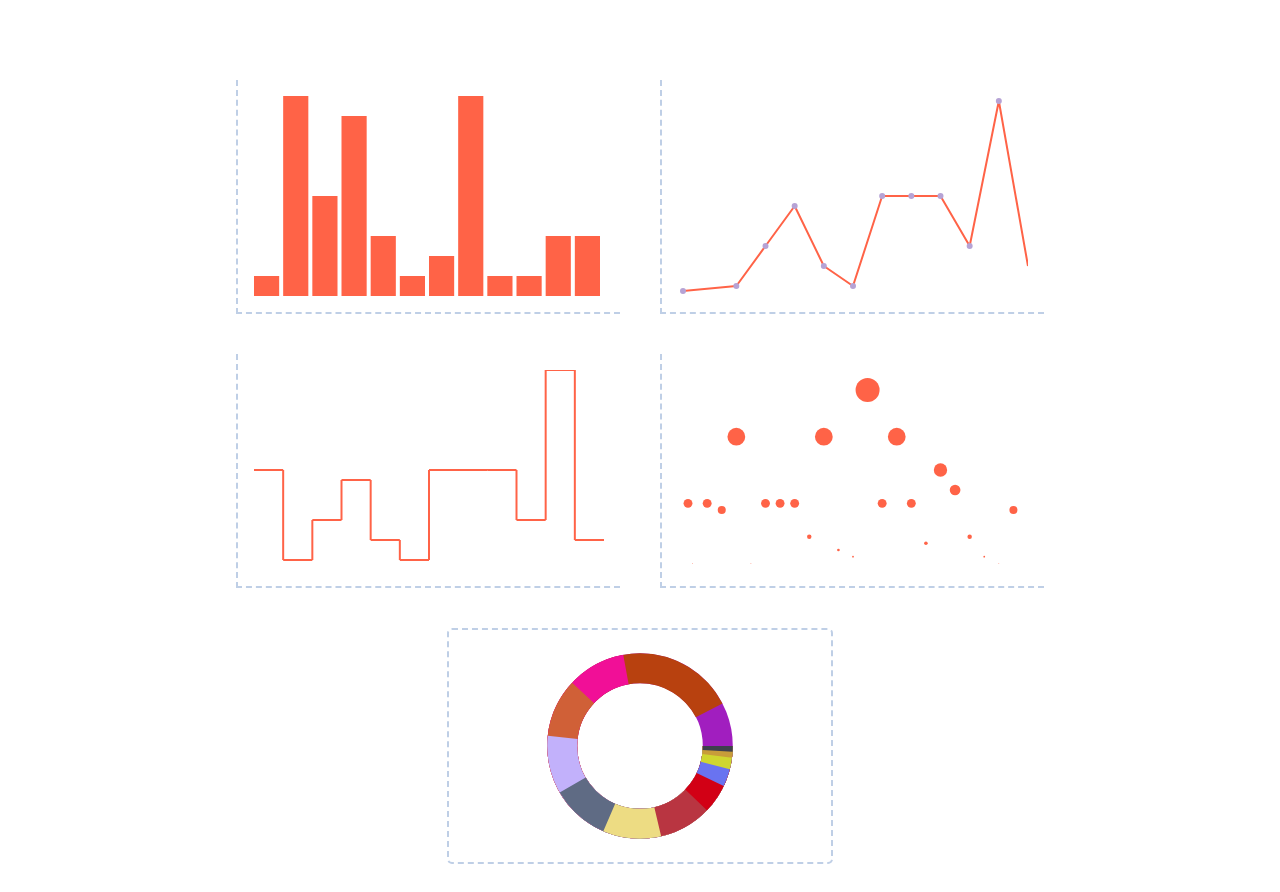
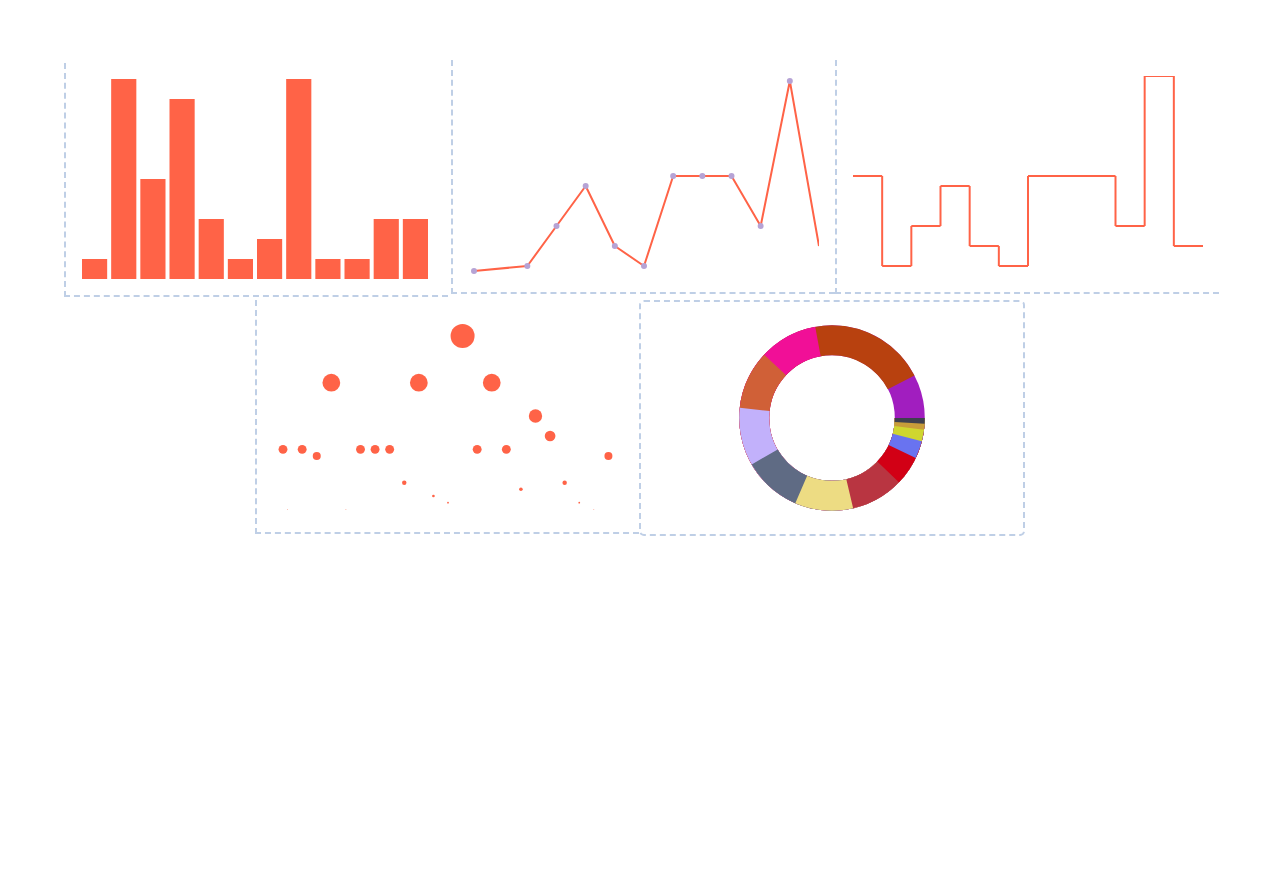
Before and after one commit to ahmetilhn/vue3-svg-charts, a Vue app: page / in a window 1280 px wide. After the commit the page ends 800 px from the top, so only its background shows below. Built offline with nearby package versions, Linux system fonts and the light colour scheme.

Commit message:
chart layout created, Columnchart improved

```diff
--- a/src/App.vue
+++ b/src/App.vue
@@ -1,4 +1,5 @@
 <template>
+  <div class="container">
     <column-chart
       :chartData="exampleChartData['column-chart-data']"
       chartHeight="200"
@@ -24,6 +25,7 @@
       chartHeight="200"
       chartWidth="350"
     />
+  </div>
 </template>
 
 <script lang="ts">
@@ -52,8 +54,8 @@ export default defineComponent({
 });
 </script>
 
-<style lang="scss">
-#app {
+<style lang="scss" scoped>
+.container {
   font-family: Avenir, Helvetica, Arial, sans-serif;
   -webkit-font-smoothing: antialiased;
   -moz-osx-font-smoothing: grayscale;
@@ -64,7 +66,7 @@ export default defineComponent({
   flex-direction: row;
   justify-content: center;
   flex-wrap: wrap;
-  div {
+  ::v-deep(.chart-layout) {
     margin: 20px;
   }
 }
--- a/src/components/charts/ColumnChart.vue
+++ b/src/components/charts/ColumnChart.vue
@@ -1,10 +1,13 @@
 <template>
-  <div
-    :style="{ width: chartWidth + 'px', height: chartHeight + 'px' }"
-    class="column-chart bordered"
+  <chart-layout
+    :chart-height="chartHeight"
+    :chart-width="chartWidth"
+    :is-error="!chartIsReady"
+    :tooltip="tooltip"
   >
-    <template v-if="chartIsReady">
-      <svg v-if="chartIsReady" :width="chartWidth" :height="chartHeight">
+    <template v-slot:chart>
+      <div class="column-chart bordered" v-if="chartIsReady">
+        <svg :width="chartWidth" :height="chartHeight">
           <g
             @mouseover="hoverTooltip($event, item.tooltip_content)"
             class="column"
@@ -18,25 +21,20 @@
             ></rect>
           </g>
         </svg>
-      <chart-tooltip :tooltip="tooltip" />
+      </div>
     </template>
-    <template v-else>
-      <error-result />
-    </template>
-  </div>
+  </chart-layout>
 </template>
 <script lang="ts">
 import chartMixin from "@/mixins/chart.mixin";
-import ChartTooltip from "../ChartTooltip.vue";
-import ErrorResult from "@/components/ErrorResult.vue";
+import ChartLayout from "@/layouts/ChartLayout.vue";
 import { defineComponent, PropType } from "vue";
 import { ColumnChartType } from "@/types/ChartTypes";
 import { heightToValCalc } from "@/utils/chart-algorithm";
 export default defineComponent({
   name: "ColumnChart",
   components: {
-    ChartTooltip,
-    ErrorResult,
+    ChartLayout,
   },
   props: {
     chartData: {
@@ -62,6 +60,7 @@ export default defineComponent({
       },
       chartIsReady: false, //bind to res,
       average: 0,
+      isError: false,
     };
   },
   computed: {
@@ -109,6 +108,8 @@ export default defineComponent({
 <style lang="scss" scoped>
 .column-chart {
   position: relative;
+  width: 100%;
+  height: 100%;
   svg {
     transform: scaleY(-1);
     .column {
@@ -124,10 +125,5 @@ export default defineComponent({
       }
     }
   }
-  &:hover {
-    .chart-tooltip {
-      visibility: visible;
-    }
-  }
 }
 </style>
--- a/src/components/charts/RadialChart.vue
+++ b/src/components/charts/RadialChart.vue
@@ -68,7 +68,6 @@ export default defineComponent({
           [...sortedData.map((item) => item.value)],
           item.value
         );
-        console.log(dashVal, total);
         this.svg.circles.push({
           strokeDashoffset: 550 - (550 * (dashVal + total)) / 100,
           strokeColor: getRandomColor(),
--- /dev/null
+++ b/src/layouts/ChartLayout.vue
@@ -0,0 +1,59 @@
+<template>
+  <div
+    class="chart-layout"
+    :style="{ width: chartWidth + 'px', height: chartHeight + 'px' }"
+  >
+    <template v-if="!isError">
+      <slot name="chart"></slot>
+      <chart-tooltip :tooltip="tooltip" />
+    </template>
+    <template v-else>
+      <error-result />
+    </template>
+  </div>
+</template>
+<script lang="ts">
+import { defineComponent, PropType } from "vue";
+import ErrorResult from "@/components/ErrorResult.vue";
+import ChartTooltip from "@/components/ChartTooltip.vue";
+import TooltipType from "@/types/TooltipType";
+export default defineComponent({
+  name: "ChartLayout",
+  components: {
+    ErrorResult,
+    ChartTooltip,
+  },
+  props: {
+    chartHeight: {
+      type: String || Number,
+      required: false,
+    },
+    chartWidth: {
+      type: String || Number,
+      required: false,
+    },
+    isError: {
+      type: Boolean,
+      required: false,
+      default: false,
+    },
+    tooltip: {
+      type: Object as PropType<TooltipType>,
+      required: true,
+    },
+  },
+});
+</script>
+<style lang="scss" scoped>
+.chart-layout {
+  position: relative;
+  display: flex;
+  justify-content: center;
+  align-items: center;
+  &:hover {
+    .chart-tooltip {
+      visibility: visible;
+    }
+  }
+}
+</style>
```
Lines whose indentation alone changed are shown as unchanged.
